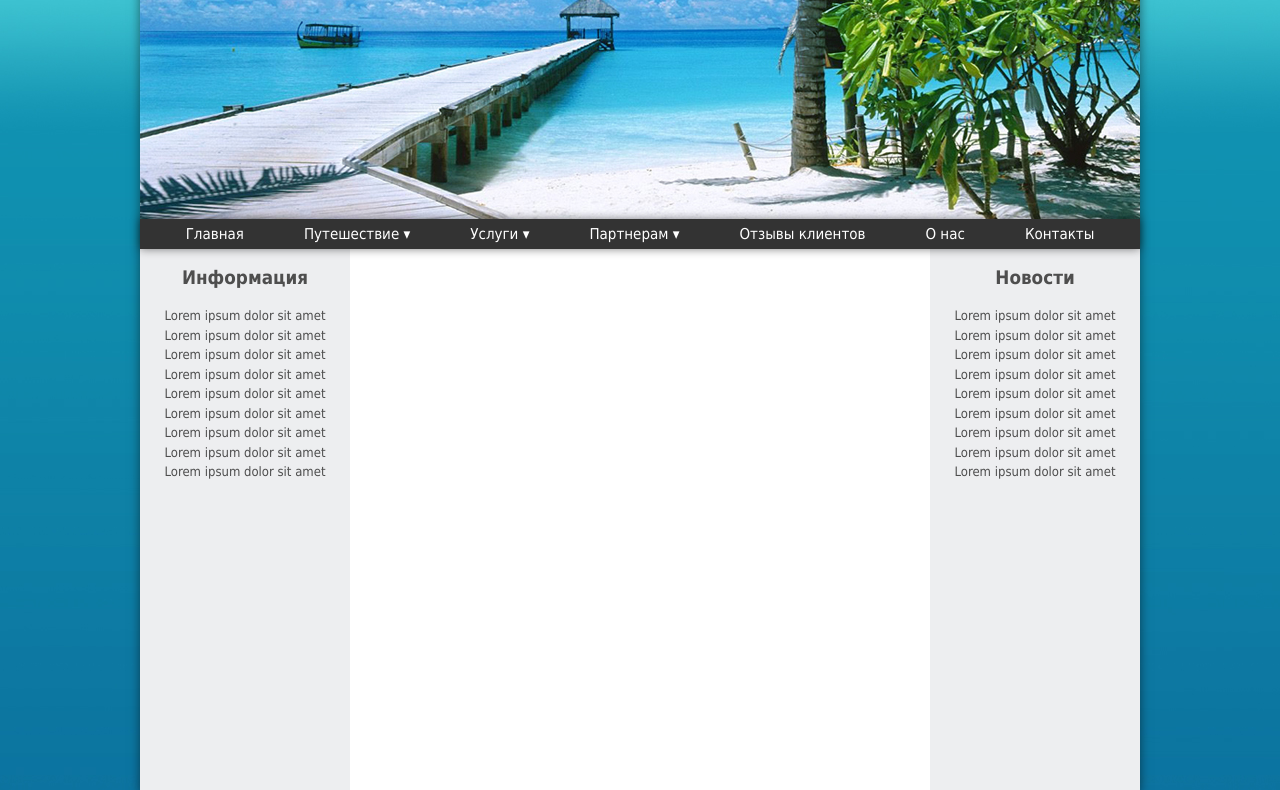
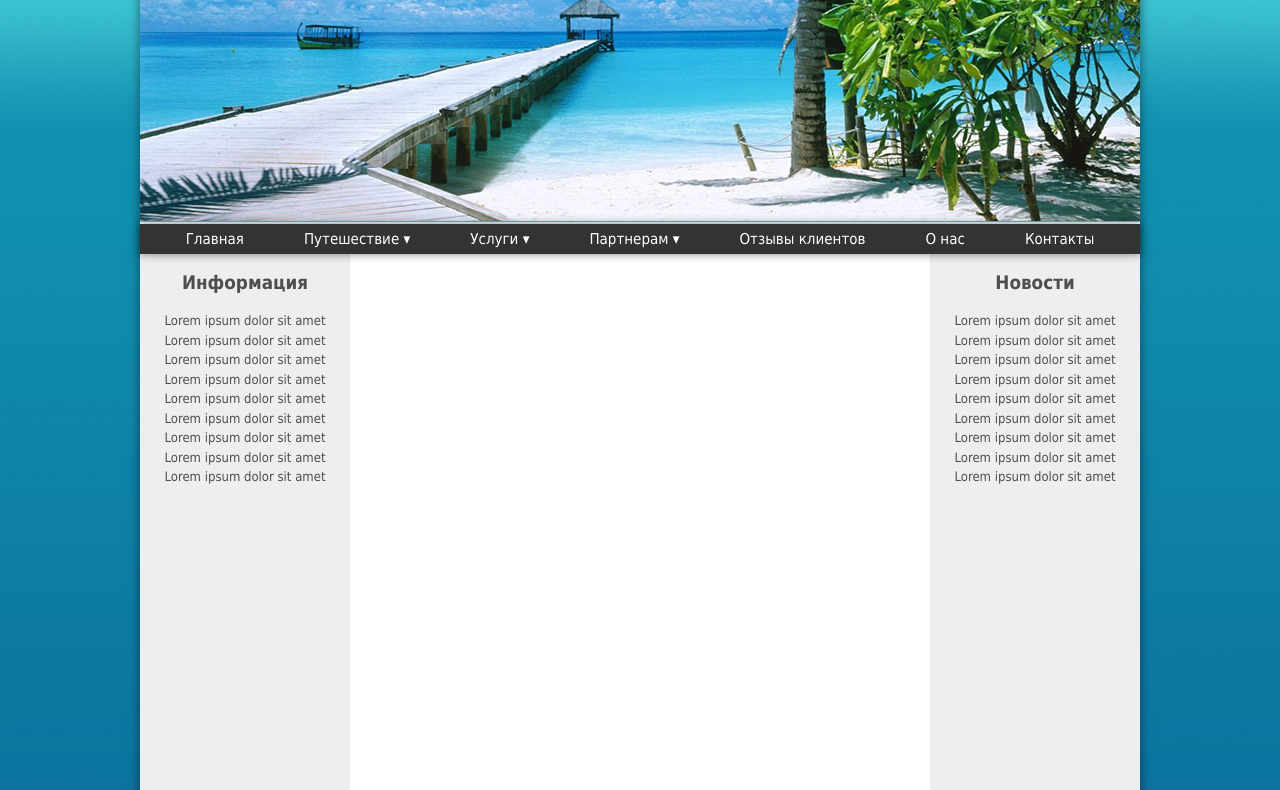
Before and after one commit to Asmondius/Homework, a plain HTML site: page Homework 4/index.html in a window 1280 px wide. Shown: the part 201-991 px from the top of the page. Drawn offline with Linux system fonts and the light colour scheme.

Commit message:
add borders for image

```diff
--- a/Homework 4/Css/Style.css
+++ b/Homework 4/Css/Style.css
@@ -62,7 +62,9 @@ body{
     text-decoration: underline;
 }
 .img_block{
-    margin-bottom: -6px;
+	border-top: 1px solid #7bb3c4;
+	border-bottom: 1px solid #7bb3c4;
+    margin-bottom: -3px;
 }
 /*--Horizontal Menu--*/
 .menu{
```
